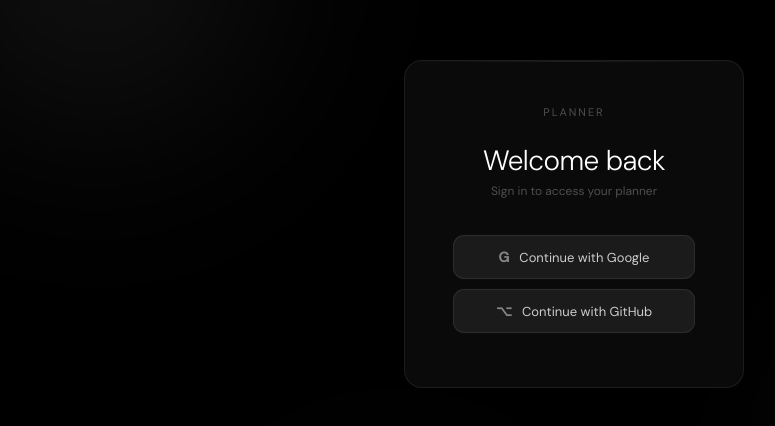
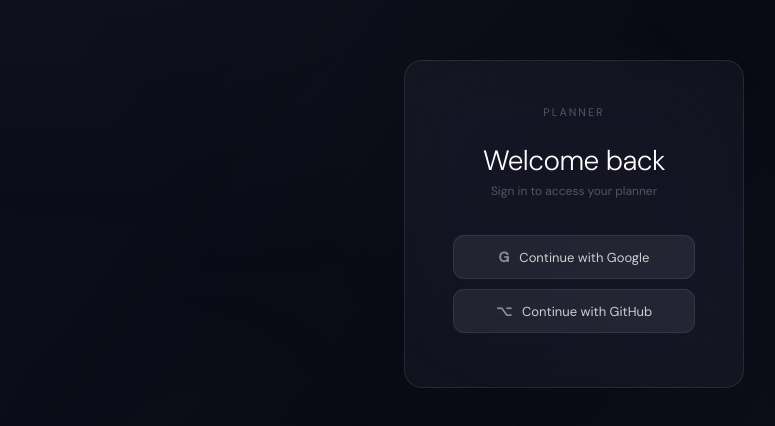
Before and after one commit to rudzie-dev/planner, a React (Vite) app: page / in a window 1280 px wide. Shown: the part 176-602 px from the top of the page, without its empty margins (66-841 px from the left). Built offline with nearby package versions, Linux system fonts and the light colour scheme.

Commit message:
flowing gradient bg, remove banding shimmer lines

```diff
--- a/src/Planner.jsx
+++ b/src/Planner.jsx
@@ -62,54 +62,74 @@
 // ─── GLOBAL CSS ───────────────────────────────────────────────────────────────
 const CSS = `
   @import url('https://fonts.googleapis.com/css2?family=DM+Sans:opsz,wght@9..40,300;9..40,400;9..40,500&display=swap');
-  @keyframes orbFloat {
-    0%,100% { transform:translate(0,0) scale(1); }
-    35%      { transform:translate(26px,-20px) scale(1.03); }
-    70%      { transform:translate(-14px,30px) scale(0.97); }
+
+  @keyframes gradientShift {
+    0%   { background-position: 0% 50%; }
+    50%  { background-position: 100% 50%; }
+    100% { background-position: 0% 50%; }
   }
+  @keyframes meshDrift {
+    0%,100% { opacity:1; transform:scale(1) translate(0,0); }
+    33%      { opacity:0.7; transform:scale(1.08) translate(2%,1%); }
+    66%      { opacity:0.85; transform:scale(0.96) translate(-1%,2%); }
+  }
+
   *,*::before,*::after { box-sizing:border-box; margin:0; padding:0; }
-  html,body,#root { width:100%; height:100%; overflow:hidden; background:#000; font-family:'DM Sans',sans-serif; color:#fff; }
+  html,body,#root { width:100%; height:100%; overflow:hidden; font-family:'DM Sans',sans-serif; color:#fff; background:#07070d; }
   ::-webkit-scrollbar { display:none; }
+
+  .bg-gradient {
+    position:fixed; inset:0; z-index:0; pointer-events:none;
+    background: linear-gradient(125deg,
+      #07070d 0%,
+      #0c0c18 18%,
+      #0f0f1e 35%,
+      #0a0a14 52%,
+      #0d0d1a 68%,
+      #080810 85%,
+      #07070d 100%
+    );
+    background-size: 300% 300%;
+    animation: gradientShift 34s ease infinite;
+  }
+  .bg-gradient::before {
+    content:'';
+    position:absolute; inset:0;
+    background:
+      radial-gradient(ellipse 90% 70% at 15% 15%, rgba(255,255,255,0.025) 0%, transparent 65%),
+      radial-gradient(ellipse 70% 90% at 85% 85%, rgba(255,255,255,0.02) 0%, transparent 65%),
+      radial-gradient(ellipse 50% 60% at 50% 50%, rgba(255,255,255,0.01) 0%, transparent 75%);
+    animation: meshDrift 46s ease-in-out infinite;
+  }
+  .bg-gradient::after {
+    content:'';
+    position:absolute; inset:0;
+    background:
+      radial-gradient(ellipse 60% 40% at 80% 20%, rgba(255,255,255,0.018) 0%, transparent 60%),
+      radial-gradient(ellipse 40% 60% at 20% 80%, rgba(255,255,255,0.015) 0%, transparent 60%);
+    animation: meshDrift 38s ease-in-out infinite reverse;
+  }
 `;
 
 // ─── SHARED UI ────────────────────────────────────────────────────────────────
-function Orbs() {
-  return (
-    <div style={{ position:"fixed", inset:0, zIndex:0, pointerEvents:"none", overflow:"hidden" }}>
-      {[
-        { s:500, x:"-8%",  y:"-12%", dur:30, del:0   },
-        { s:360, x:"66%",  y:"54%",  dur:25, del:-10  },
-        { s:280, x:"26%",  y:"76%",  dur:37, del:-19  },
-      ].map((o, i) => (
-        <div key={i} style={{
-          position:"absolute", width:o.s, height:o.s, left:o.x, top:o.y,
-          borderRadius:"50%",
-          background:"radial-gradient(circle,rgba(255,255,255,0.09) 0%,transparent 70%)",
-          filter:"blur(80px)",
-          animation:`orbFloat ${o.dur}s ease-in-out ${o.del}s infinite`,
-        }}/>
-      ))}
-    </div>
-  );
+// ─── BACKGROUND ───────────────────────────────────────────────────────────────
+function GradientBg() {
+  return <div className="bg-gradient"/>;
 }
 
 function Panel({ children, style = {}, onClick }) {
   return (
     <div onClick={onClick} style={{
-      background: T.glass,
-      border: `1px solid ${T.border}`,
-      backdropFilter: "blur(36px) saturate(150%)",
-      WebkitBackdropFilter: "blur(36px) saturate(150%)",
+      background: "rgba(255,255,255,0.038)",
+      border: "1px solid rgba(255,255,255,0.09)",
+      backdropFilter: "blur(40px) saturate(160%)",
+      WebkitBackdropFilter: "blur(40px) saturate(160%)",
       borderRadius: 18,
       position: "relative",
       overflow: "hidden",
       ...style,
     }}>
-      <div style={{
-        position:"absolute", top:0, left:0, right:0, height:1,
-        background:"linear-gradient(90deg,transparent,rgba(255,255,255,0.08),transparent)",
-        pointerEvents:"none", zIndex:1,
-      }}/>
+
       {children}
     </div>
   );
@@ -175,7 +195,7 @@
       position:"fixed", inset:0, zIndex:100,
       display:"flex", alignItems:"center", justifyContent:"center", background:"#000",
     }}>
-      <Orbs/>
+      <GradientBg/>
       <Panel style={{ padding:"44px 48px", width:340, zIndex:1, textAlign:"center" }}>
         <div style={{ fontSize:11, letterSpacing:"0.18em", textTransform:"uppercase", color:T.dim, marginBottom:28, fontFamily:T.font }}>Planner</div>
         <div style={{ fontSize:28, fontWeight:300, color:"#fff", fontFamily:T.font, letterSpacing:"-0.02em", lineHeight:1, marginBottom:8 }}>Welcome back</div>
@@ -513,7 +533,7 @@
                     willChange:"transform,opacity,filter",
                   }}
                 >
-                  {isActive && <div style={{ position:"absolute", top:0, left:0, right:0, height:1, background:"linear-gradient(90deg,transparent,rgba(255,255,255,0.14),transparent)" }}/>}
+
                   <div style={{ display:"flex", justifyContent:"space-between", alignItems:"flex-start" }}>
                     <div>
                       <div style={{ fontSize:9, letterSpacing:"0.18em", textTransform:"uppercase", color: isToday && isActive ? "rgba(255,255,255,0.6)" : T.dim, fontFamily:T.font, fontWeight:500, marginBottom:5 }}>
@@ -912,7 +932,7 @@
   if (!authed) return (
     <>
       <style>{CSS}</style>
-      <Orbs/>
+      <GradientBg/>
       <AuthScreen/>
     </>
   );
@@ -920,7 +940,7 @@
   return (
     <>
       <style>{CSS}</style>
-      <Orbs/>
+      <GradientBg/>
       <div style={{
         position:"relative", zIndex:1,
         display:"grid", gridTemplateRows:"auto 1fr",
```
